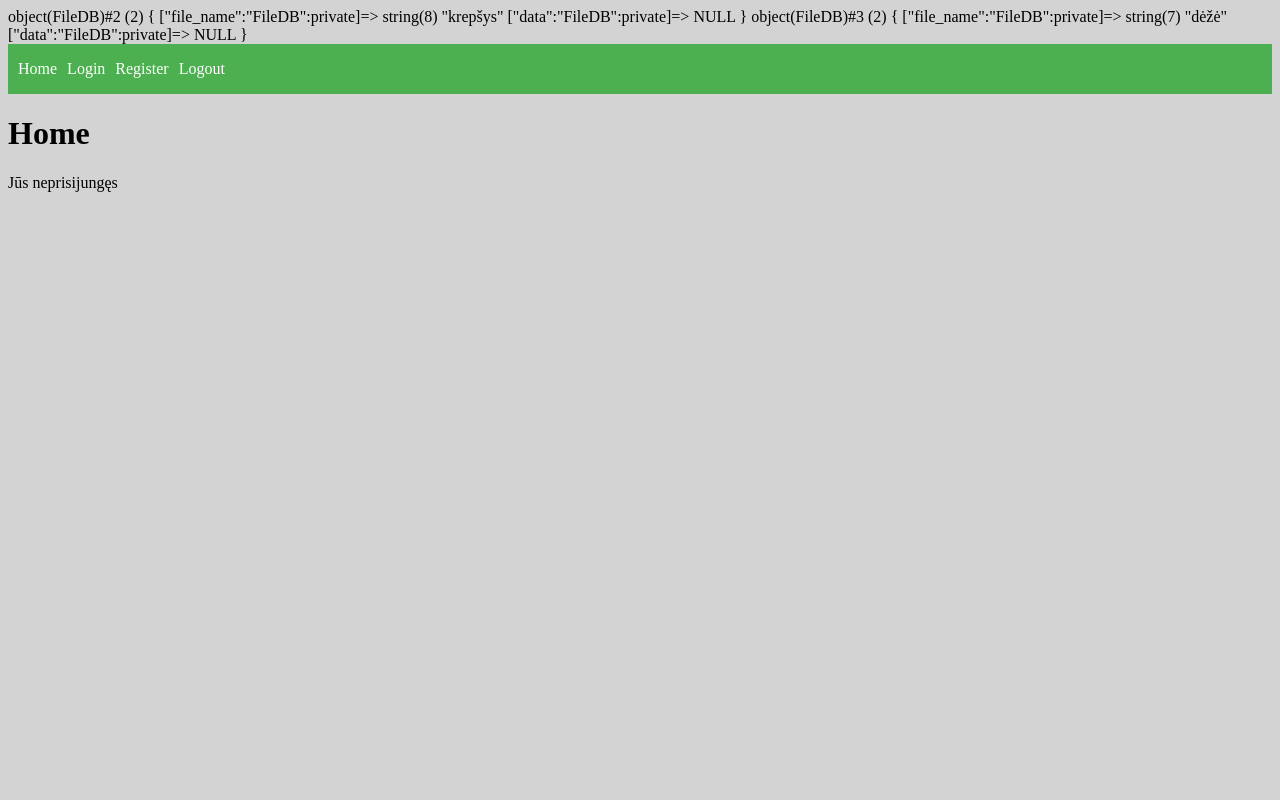
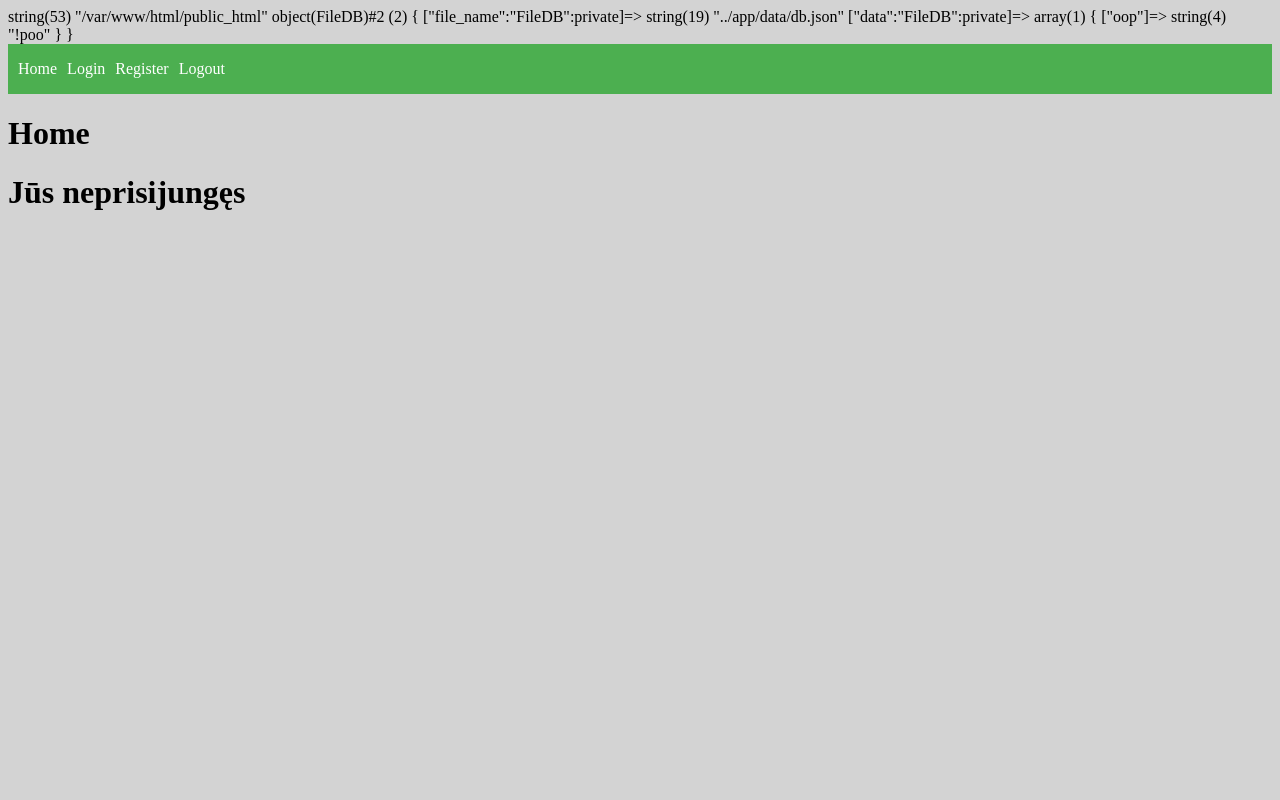
Before and after one commit to JusteKamaityte/Laravel_app, a PHP site: page /index.php in a window 1280 px wide. Run offline with PHP 8.4, Linux system fonts and the light colour scheme.

Commit message:
OOP programming continue with adding table methods

```diff
--- a/app/data/db.json
+++ b/app/data/db.json
@@ -0,0 +1 @@
+{"oop":"!poo"}
--- a/app/data/user.json
+++ b/app/data/user.json
@@ -1,7 +1 @@
-[
-  {
-    "username": "onute",
-    "email": "onute@gmail.com",
-    "password": "onute"
-  }
-]
+[{"username":"onute","email":"onute@gmail.com","password":"onute"},{"username":"onute","email":"onute@gmail.com","password":"onute"}]
--- a/app/functions/form/validators.php
+++ b/app/functions/form/validators.php
@@ -165,7 +165,7 @@ function validate_login($safe_input, &$form){
           return true;
         }
     }
-    if(!$found){
+    if(!$data){
         $form['error'] = 'neteisingi duomenys';
         return false;
     }
--- a/core/classes/FileDB.php
+++ b/core/classes/FileDB.php
@@ -1,27 +1,131 @@
 <?php
-
+/**
+ * Class for getting and saving data to/from file
+ */
 class FileDB
 {
+    /** @var string File location */
     private $file_name;
-    //data property, bus duomenu masyvas
+    /** @var array Information to be saved */
     private $data;
 
-    public function __construct($file_name)
+    /**
+     * FileDB constructor.
+     * @param string $file_name
+     */
+    public function __construct(string $file_name)
     {
         $this->file_name = $file_name;
     }
 
-    public function setData($data_array){
+    /**
+     * Sets current database data
+     * (doesnt save)
+     * @param $data_array
+     */
+    public function setData(array $data_array): void
+    {
         $this->data = $data_array;
     }
 
-    public function save(){
-        $string = json_encode($this->data);
-        $bytes_written = file_put_contents($this->file_name, $string);
-
-        if($bytes_written !== false){
+    /**
+     * Writes data to file
+     * @return bool
+     */
+    public function save(): bool
+    {
+        $bytes_written = file_put_contents($this->file_name, json_encode($this->data));
+        if ($bytes_written !== false) {
             return true;
         }
         return false;
     }
+
+    /**
+     * Get data from file
+     * overwrites $data
+     */
+    public function load(): void
+    {
+        if (file_exists($this->file_name)) {
+            $data = file_get_contents($this->file_name);
+            $this->data = $data !== false ? json_decode($data, true) : false;
+        } else {
+            $this->data = [];
+        }
+    }
+
+    /**
+     * Returns current $data
+     * @return array
+     */
+    public function getData(): ?array
+    {
+        return $this->data;
+    }
+
+    /**
+     * Funkcija $table_name indeksu sukuria tuščią masyvą
+     * @param $table_name
+     * @return void
+     */
+    public function createTable($table_name)
+    {
+        if(!$this->tableExists($table_name)){
+            $this->data[$table_name] = [];
+            return true;
+        }
+        return false;
+    }
+
+    /**
+     * Funkcija tikrina ar toks table jau egzistuoja
+     * @param $table_name
+     * @return bool
+     */
+    public function tableExists($table_name)
+    {
+        if (isset($this->data[$table_name])) {
+            return true;
+        }
+        return false;
+    }
+
+    /**
+     * Funkcija ištrina nurodytą table kartu su indeksu
+     * @param $table_name
+     */
+    public function dropTable($table_name){
+       unset($this->data[$table_name]);
+    }
+
+    /**
+     * Funkcija kuri išvalo visą turinį nurodytoje lenteleje
+     * @param $table_name
+     * @return bool
+     */
+    public function truncateTable($table_name){
+        if($this->tableExists($table_name)){
+           $this->data[$table_name] = [];
+           return true;
+        }
+        return false;
+    }
+
+    /**
+     * Funkcija įrašo eilutės masyvą į table
+     * @param $table_name
+     * @param $row
+     * @param null $row_id
+     * @return bool|null
+     */
+    public function insertRow($table_name, $row, $row_id=null){
+        $this->data[$table_name]=$this->data[$table_name][$row];
+        if(!isset($table_name[$row][$row_id])){
+            $this->data[$table_name][$row][$row_id]++;
+            return $row_id;
+        }else if($row_id){
+           return false;
+        }
+    }
 }
--- a/public_html/bootloader.php
+++ b/public_html/bootloader.php
@@ -1,5 +1,7 @@
 <?php
 session_start();
+define ('ROOT', __DIR__);
+var_dump(ROOT);
 define('USER', '../app/data/user.json');
 define ('TEAMS_FILE', '../app/data/teams.json');
 define ('DB_FILE', '../app/data/db.json');
@@ -15,3 +17,7 @@ require '../core/functions/auth.php';
 require '../app/functions/form/validators.php';
 
 require ('../core/classes/FileDB.php');
+
+
+
+// ROOT  C:\Users\Lenovo\Desktop\www\public_html
--- a/public_html/index.php
+++ b/public_html/index.php
@@ -1,5 +1,6 @@
 <?php
 require 'bootloader.php';
+
 
 $nav = [
     [
@@ -20,6 +21,11 @@ $nav = [
     ]
 ];
 
+
+$array=[
+'oop' =>'!poo'
+];
+
 $logged = is_logged_in();
 
 if($logged){
@@ -29,22 +35,23 @@ if($logged){
 
     foreach($data as $user){
         if($user['email'] == $_SESSION['email']){
-            $h1 = 'Sveiki sugrįžę' .$user['username'];
+            $h1 = 'Sveika sugrįžusi ' .$user['username'];
         }
     }
 }else{
     $h1 = 'Jūs neprisijungęs';
     unset($nav[3]);
 }
-$new_item = new FileDB('krepšys');
-$new_item1 = new FileDB('dėžė');
 
-var_dump($new_item);
-var_dump($new_item1);
 
-$new_item->setData($nav);
-$new_item->save();
 
+$db = new FileDB(DB_FILE);
+
+
+$db->setData($array);
+$db->save($array);
+
+var_dump($db);
 
 ?>
 
@@ -62,7 +69,7 @@ $new_item->save();
     </section>
     <h1>Home</h1>
     <span>
-        <?php print $h1 ;?>
+       <h1><?php print $h1 ;?></h1>
     </span>
 </main>
 </body>
--- a/public_html/login.php
+++ b/public_html/login.php
@@ -9,8 +9,6 @@ $title = 'Login';
  */
 function form_success($safe_input, $form)
 {
-    var_dump('useris yra');
-
     $_SESSION['email'] = $safe_input['email'];
     $_SESSION['password'] = $safe_input['password'];
 
```
Also changed, not shown: 3 other files.
